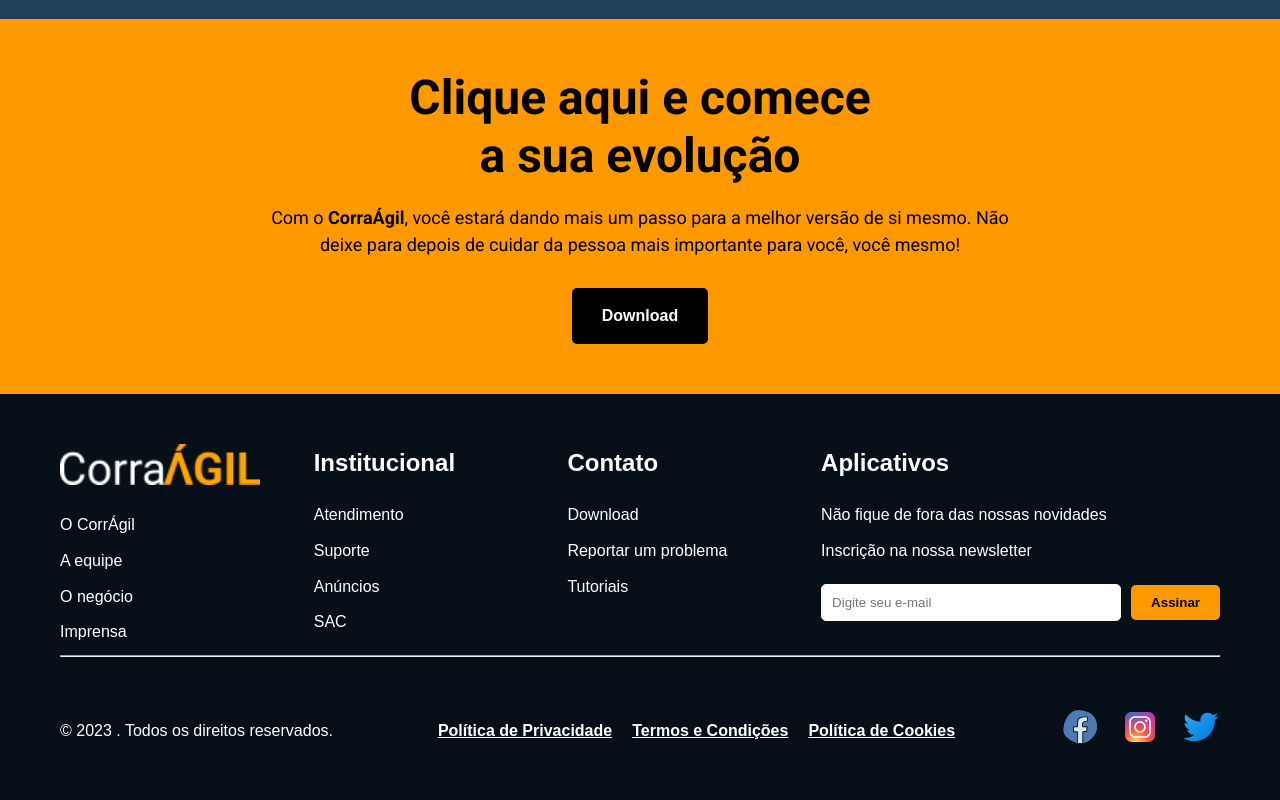
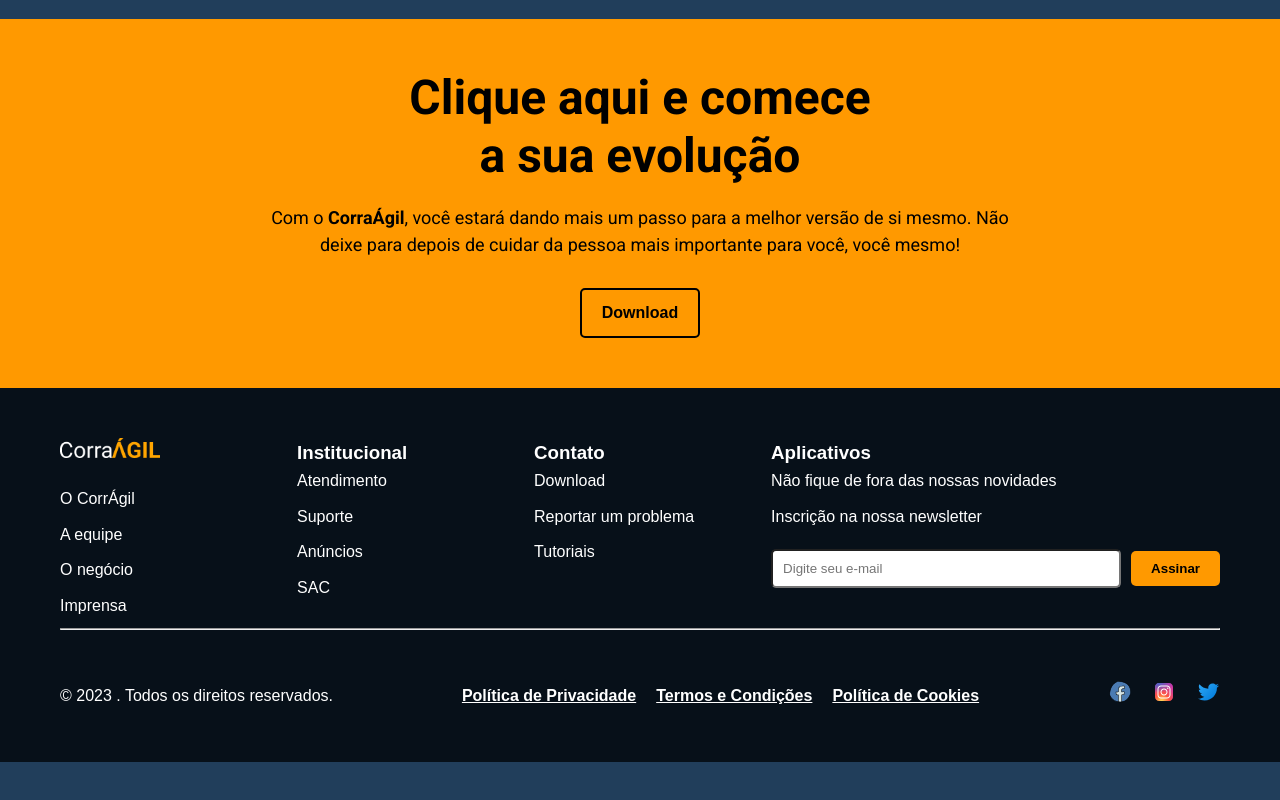
Before and after one commit to luizinho2002/pipoca_agil, a plain HTML site: page index.html in a window 1280 px wide. Shown: the part 3742-4542 px from the top of the page. After the commit the page ends 4504 px from the top, so only its background shows below. Drawn offline with Linux system fonts and the light colour scheme.

Commit message:
Estilizado o botão de Download da seção Call to Action

```diff
--- a/style.css
+++ b/style.css
@@ -343,17 +343,18 @@ header .btn-download:hover {
 
 #cta .btn-cta {
   display: inline-block;
-  padding: 15px 30px;
-  background-color: #000;
-  color: #fff;
-  border: none;
+  padding: 10px 20px;
+  background-color: transparent;
+  color: #000;
+  border: 2px solid #000;
   border-radius: 5px;
   font-weight: bold;
-  transition: background-color 0.3s;
+  transition: background-color 0.3s, color 0.3s;
 }
 
 #cta .btn-cta:hover {
   background-color: #333;
+  color: #fff;
 }
 
 /* Footer */
@@ -362,16 +363,10 @@ footer {
   background-color: #071019;
 }
 
-.container {
-  max-width: 1200px;
-  margin: 0 auto;
-  padding: 0 20px;
-}
-
 .footer-cols {
   display: flex;
   justify-content: space-between;
-  gap: 40px; /* Espaço entre as colunas */
+  gap: 40px;
 }
 
 .col {
@@ -379,12 +374,7 @@ footer {
 }
 
 .footer-logo {
-  width: 200px; /* Tamnho da logo */
-  margin-bottom: 20px;
-}
-
-.col h3 {
-  font-size: 1.5rem;
+  width: 100px;
   margin-bottom: 20px;
 }
 
@@ -405,9 +395,9 @@ footer {
 
 .col input[type="email"] {
   padding: 10px;
-  border: 1px solid #fff;
+  border: 1px solidr #fff;
   border-radius: 5px;
-  width: 300px;
+  width: 350px;
   margin-right: 10px;
 }
 
@@ -423,7 +413,7 @@ footer {
 }
 
 .col button:hover {
-  background-color: #ffcc00; /* Laranja claro no hover */
+  background-color: #ffcc00;
 }
 
 .footer-bottom {
@@ -455,6 +445,5 @@ footer {
 }
 
 .social-links img {
-  width: 40px;
-  color: #fff;
+  width: 24px;
 }
```
